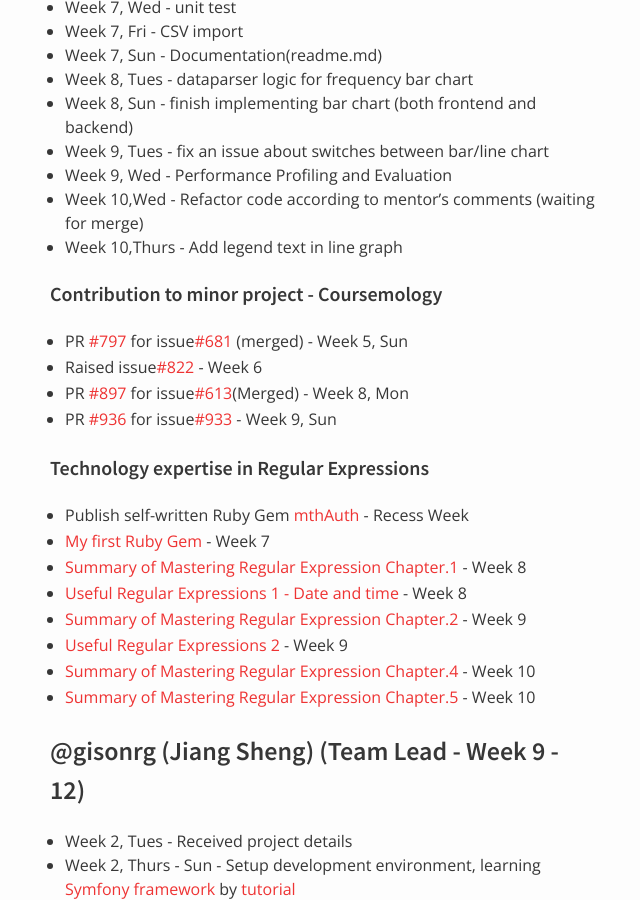
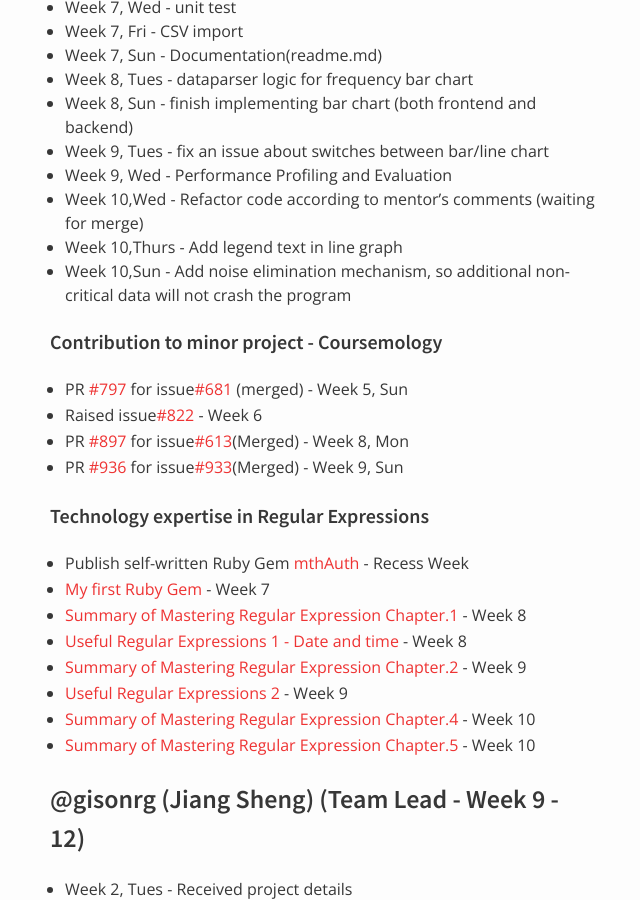
Before and after one commit to nus-oss/cs3281-AY1516S2-website, a Jekyll site: the page built from teams/codebender.md, in a window 1280 px wide and 900 px high, scrolled down 11994 px. Shown: the whole window, without its empty margins (320-960 px from the left). Built offline with Jekyll 4.4.1, drawn with Linux system fonts in a browser that asks for light colours.

Commit message:
Update codebender.md

```diff
--- a/teams/codebender.md
+++ b/teams/codebender.md
@@ -131,7 +131,7 @@
 * [x] Bar Chart - Week 9
 * [x] Performance evaluation - Week 10
 * [ ] Merging/Revising - Week 10
-* [ ] Elimination of noise data - Week 11
+* [x] Elimination of noise data - Week 11
 * [ ] Deploying on live server, done! - Week 11
 
 ## Contributions
@@ -367,12 +367,13 @@
 * Week 9, Wed - Performance Profiling and Evaluation
 * Week 10,Wed - Refactor code according to mentor's comments (waiting for merge)
 * Week 10,Thurs - Add legend text in line graph
+* Week 10,Sun - Add noise elimination mechanism, so additional non-critical data will not crash the program
 
 #### Contribution to minor project - Coursemology
  * PR [#797](https://github.com/Coursemology/coursemology2/pull/797) for issue[#681](https://github.com/Coursemology/coursemology2/issues/681) (merged) - Week 5, Sun
  * Raised issue[#822](https://github.com/Coursemology/coursemology2/issues/822) - Week 6
  * PR [#897](https://github.com/Coursemology/coursemology2/pull/897) for issue[#613](https://github.com/Coursemology/coursemology2/issues/613)(Merged) - Week 8, Mon
- * PR [#936](https://github.com/Coursemology/coursemology2/pull/936) for issue[#933](https://github.com/Coursemology/coursemology2/issues/933) - Week 9, Sun
+ * PR [#936](https://github.com/Coursemology/coursemology2/pull/936) for issue[#933](https://github.com/Coursemology/coursemology2/issues/933)(Merged) - Week 9, Sun
 
 #### Technology expertise in Regular Expressions
 * Publish self-written Ruby Gem [mthAuth](https://rubygems.org/gems/mthAuth) - Recess Week
```
